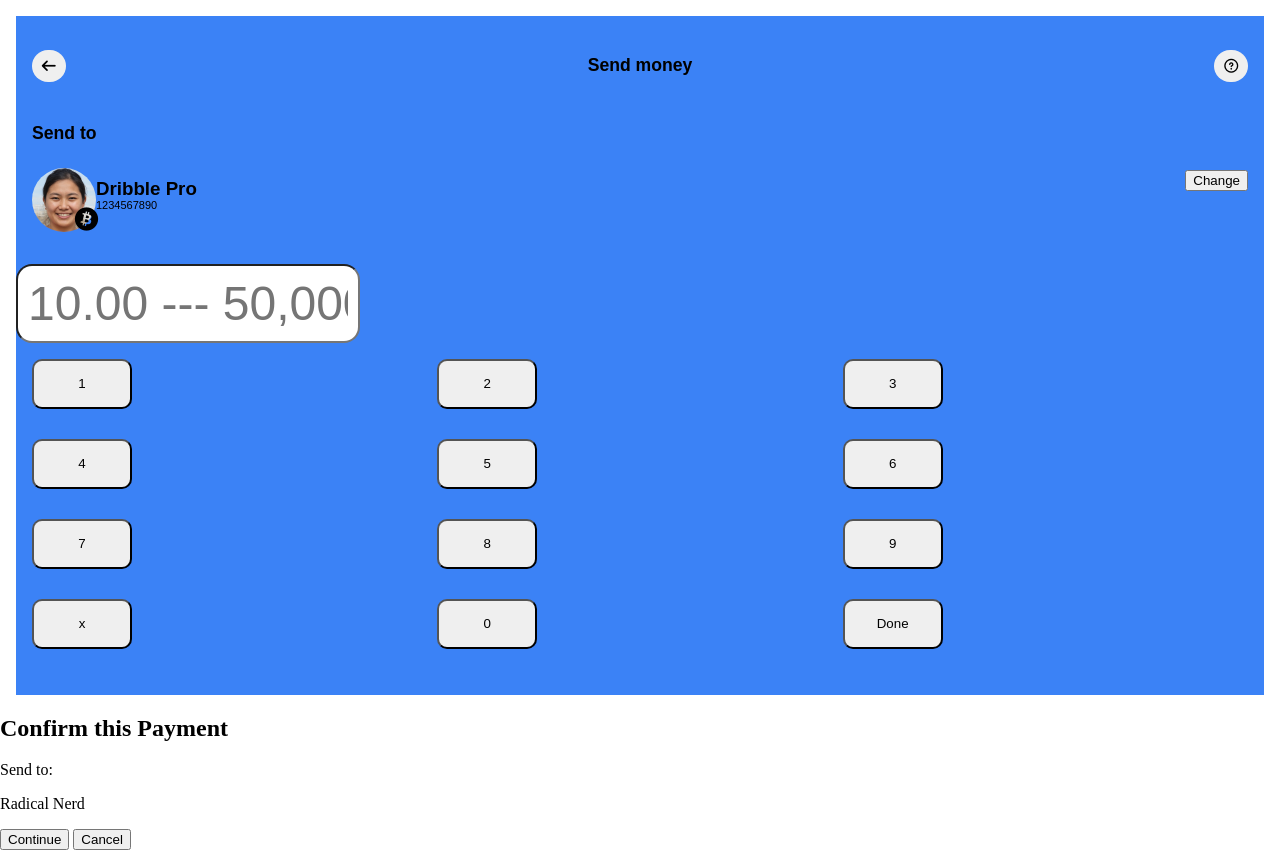
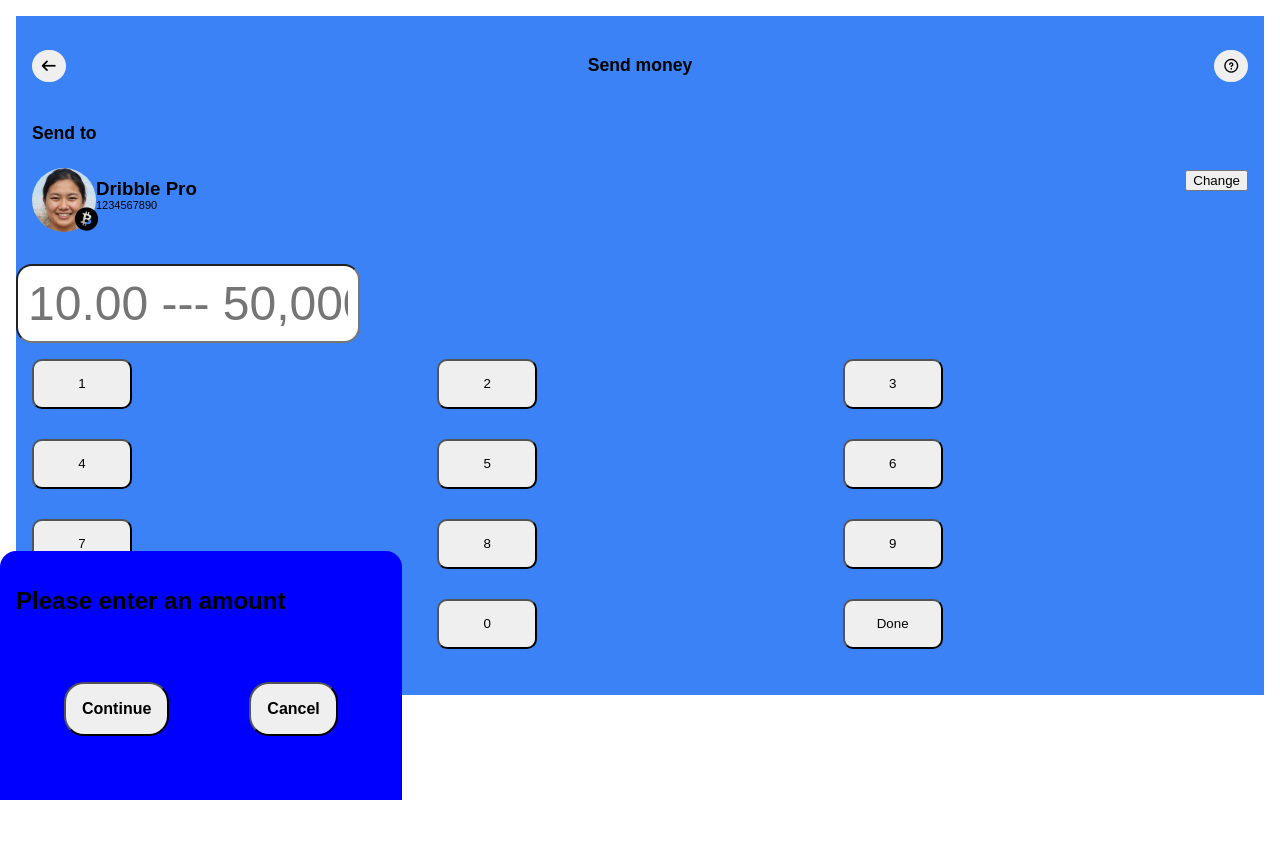
Before and after one commit to Programming-buddie/NewPay, a plain HTML site: page send.html in a window 1280 px wide. Both pictures are taken after a click on the button "Done". After the commit the page ends 800 px from the top, so only its background shows below. Drawn offline with Linux system fonts and the light colour scheme.

Commit message:
add confirm interface and functionality

```diff
--- a/send.css
+++ b/send.css
@@ -1,6 +1,9 @@
 :root{
    --secondary-color: #3B82F6;
    --octonary-color: #F3F4F6;
+}
+body{
+    margin: 0;
 }
 .send-main{
     margin: 1rem;
@@ -40,3 +43,36 @@ input[type="number"]::-webkit-outer-spin-button{
     -webkit-appearance: none;
     margin: 0;
 }
+.confirmContainer{
+    background-color: blue;
+    padding: 1rem;
+    border-radius: 1rem 1rem 0 0;
+    display: none;
+    flex-direction: column;
+    font-family: Arial, Helvetica, sans-serif;
+    z-index: 1000;
+    position: fixed;
+    margin-top: -10rem;
+    align-self: center;
+    /* margin-left: 1.5rem; */
+    /* margin: 5rem ; */
+    justify-content: center;
+    justify-self: center;
+}
+.confirmContainer .send-to-info,
+.confirmContainer .payment-amount-info{
+    display: flex;
+    justify-content: space-between;
+}
+.confirmContainer .next-process{
+    display: flex;
+    gap: 5rem;
+    align-self: center;
+    margin: 3rem;
+}
+.confirmContainer .next-process button{
+    padding: 1rem;
+    border-radius: 20px;
+    font-size: 1rem;
+    font-weight: 700;
+}
--- a/send.html
+++ b/send.html
@@ -64,9 +64,15 @@
     </section>
     <section class="confirmContainer">
       <h1>Confirm this Payment</h1>
-      <div class="send-to-info">
-        <p>Send to:</p>
-        <p>Radical Nerd</p>
+      <div class="payment-info">
+        <div class="send-to-info">
+          <p>Send to:</p>
+          <p>Radical Nerd</p>
+        </div>
+        <div class="payment-amount-info">
+          <p>Amount: </p>
+          <p></p>
+        </div>
       </div>
       <div class="next-process">
         <button>Continue</button>
--- a/send.js
+++ b/send.js
@@ -1,6 +1,8 @@
 const back = document.querySelector(".back");
 const input = document.querySelector("input");
 const keypadButton = document.querySelector(".keyboard");
+const confirmDiv = document.querySelector(".confirmContainer")
+
 
 // BACK BUTTON
 back.addEventListener("click", prevPage);
@@ -58,7 +60,21 @@ for (let index = 0; index < numButton.length; index++) {
         input.value = app;
       }
       else if (element.textContent === "Done") {
-        console.log("CONFIRM THIS AMOUNT")
+        confirmDiv.style.display = "flex"
+
+        document.querySelector(".send-to-info").children[1].textContent = document.querySelector(".name").textContent
+        if (input.value === "" ) {
+          confirmDiv.style.display = "flex"
+          document.querySelector(".payment-info").style.display = "none"
+          confirmDiv.children[0].textContent = "Please enter an amount"
+
+        } else {
+          document.querySelector(".payment-info").style.display = "none"
+          document.querySelector(".payment-amount-info").children[1].textContent = `₦`+input.value
+        }
+        document.querySelector(".next-process").children[1].addEventListener("click", ()=>{
+          confirmDiv.style.display = "none"
+        })
       }else {
         input.append((input.value = input.value.concat(element.textContent)));
       }
```
